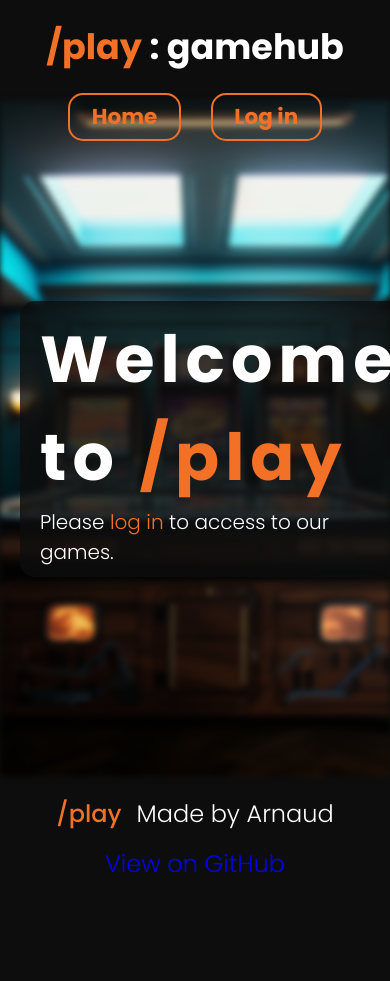
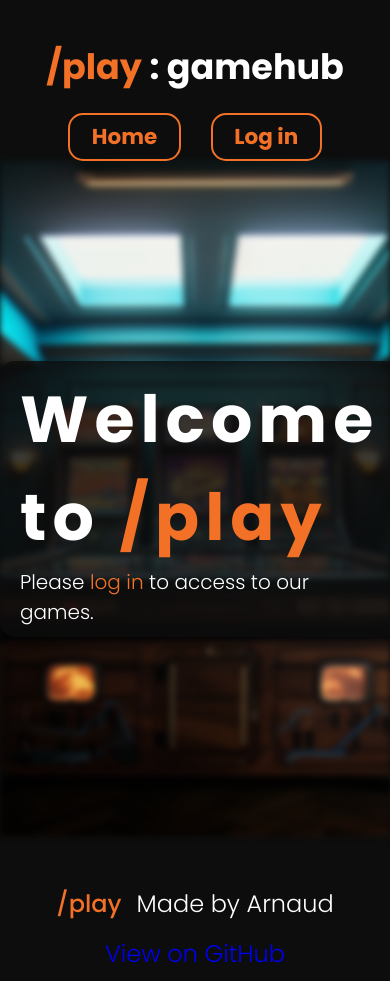
Before and after one commit to arobri67/playMERN3, a React (Vite) app: page / in a window 390 px wide. Shown: the top 981 px of the page. Before the commit the page ends 881 px from the top, so only its background shows below. Built offline with nearby package versions, Linux system fonts and the light colour scheme; a web font is replaced by a local one.

Commit message:
fix header margin

```diff
--- a/src/App.css
+++ b/src/App.css
@@ -94,7 +94,7 @@ footer > ul > li a:hover {
 @media (max-width: 1200px) {
   .container {
     width: 100%;
-    padding: 2em;
+    margin: 3em 0;
   }
 }
 @media (max-width: 768px) {
--- a/src/assets/pages/games/sudoku/Sudoku.css
+++ b/src/assets/pages/games/sudoku/Sudoku.css
@@ -221,7 +221,7 @@
     width: 50%;
   }
 }
-@media (max-width: 425px) {
+@media (max-width: 430px) {
   .sudoku-cell {
     max-height: 40px;
     max-width: 40px;
```
